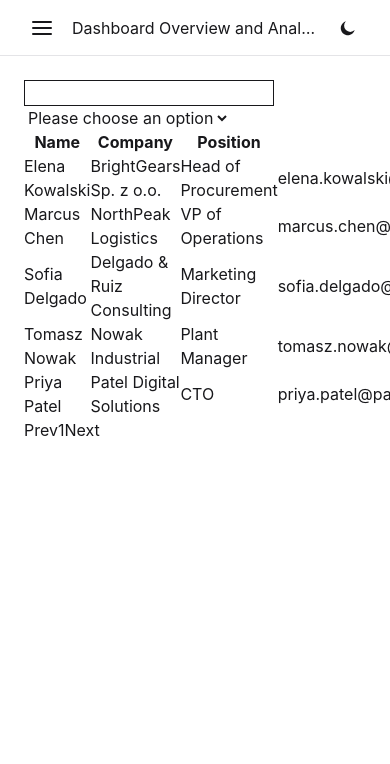
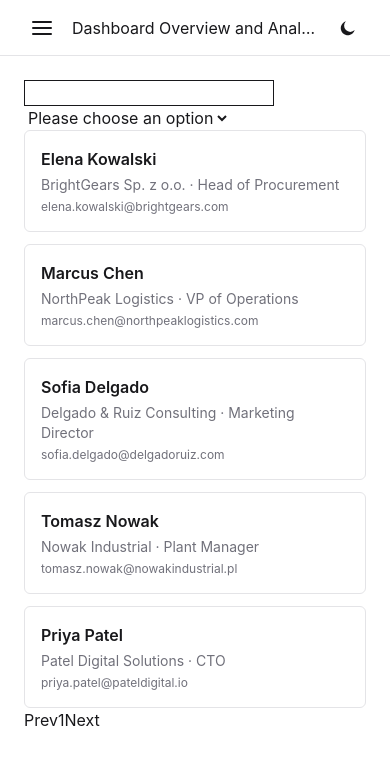
Before and after one commit to FiratCanTas/flowline, a React (Vite) app: page /contacts in a window 390 px wide. Shown: the top 764 px of the page. Built offline with nearby package versions, Linux system fonts and the light colour scheme.

Commit message:
feat: add responsive card view for contacts list

```diff
--- a/src/pages/Contacts.jsx
+++ b/src/pages/Contacts.jsx
@@ -79,6 +79,11 @@ const Contacts = () => {
     pageSize * currentPage,
   );
 
+  let emptyMessage = null;
+  if (!data?.length) emptyMessage = 'There is no contact data yet.';
+  else if (search && !paginatedContacts?.length)
+    emptyMessage = `No results found matching "${search}"`;
+
   if (isLoading) {
     return <span>Loading...</span>;
   } else if (error) {
@@ -100,7 +105,23 @@ const Contacts = () => {
         <option value="desc">DESC</option>
       </select>
 
-      <table>
+      <div className="flex flex-col gap-3 md:hidden">
+        {emptyMessage ? (
+          <p>{emptyMessage}</p>
+        ) : (
+          paginatedContacts?.map(({ id, name, company, position, email }) => (
+            <div key={id} className="border-border bg-surface-1 space-y-1 rounded-md border p-4">
+              <p className="text-text text-base font-semibold">{name}</p>
+              <p className="text-text-muted text-sm">
+                {company} · {position}
+              </p>
+              <p className="text-text-muted text-xs">{email}</p>
+            </div>
+          ))
+        )}
+      </div>
+
+      <table className="hidden md:table">
         <thead>
           <tr>
             <th scope="col">Name</th>
@@ -110,13 +131,9 @@ const Contacts = () => {
           </tr>
         </thead>
         <tbody>
-          {!data.length ? (
+          {emptyMessage ? (
             <tr>
-              <td colSpan={4}>There is no contact data yet.</td>
-            </tr>
-          ) : search && !paginatedContacts.length ? (
-            <tr>
-              <td colSpan={4}>No results found matching "{search}"</td>
+              <td colSpan={4}>{emptyMessage}</td>
             </tr>
           ) : (
             paginatedContacts?.map(({ id, name, company, position, email }) => (
```
